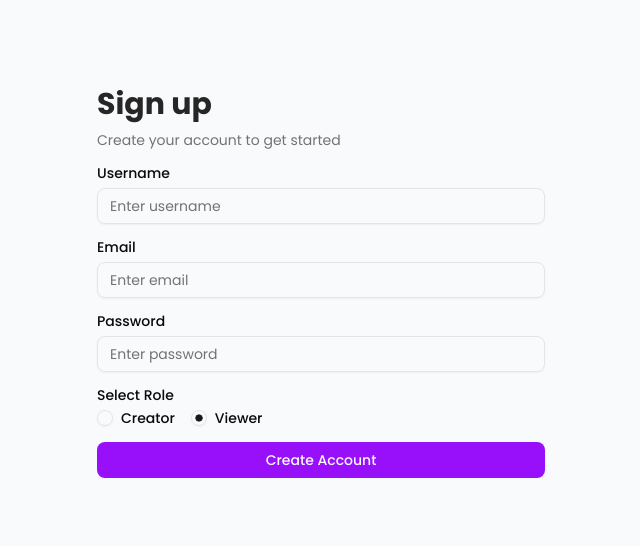
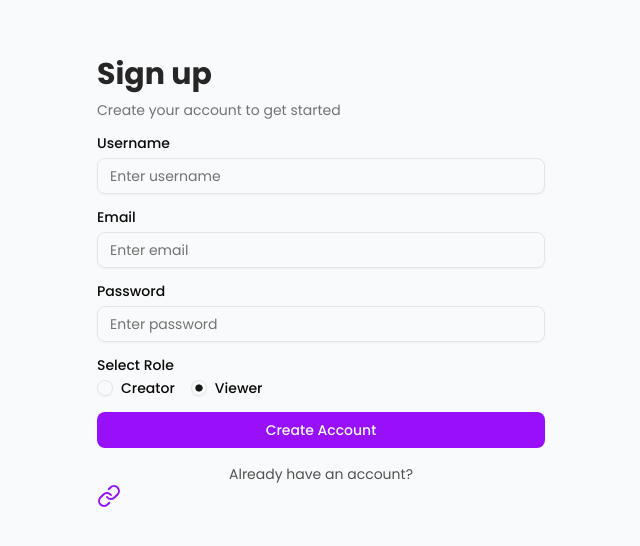
Before and after one commit to Markprince115/EmegoTv, a Next.js app: page /signup in a window 1280 px wide. Shown: the part 118-664 px from the top of the page, without its empty margins (319-959 px from the left). Built offline with nearby package versions, Linux system fonts and the light colour scheme.

Commit message:
added a login link to the signup page

```diff
--- a/src/components/auth/Signup.jsx
+++ b/src/components/auth/Signup.jsx
@@ -17,7 +17,7 @@ import {
 } from "@/components/ui/form"
 import { RadioGroup, RadioGroupItem } from "@/components/ui/radio-group"
 import { useRouter } from 'next/navigation'
-import { Loader2 } from 'lucide-react'
+import { Link, Loader2 } from 'lucide-react'
 import useAuthStore from 'store/AuthStore'
 
 // Form validation schema
@@ -159,6 +159,16 @@ const Signup = () => {
             'Create Account'
           )}
         </Button>
+
+        {/* link to login if already have an account */}
+        <div>
+          <p className="text-sm text-center text-neutral-600">
+            Already have an account?{' '}
+            <Link href="/login" className="text-purple-600 hover:underline">
+              Log in
+            </Link>
+          </p>
+        </div>
       </form>
     </Form>
   )
```
